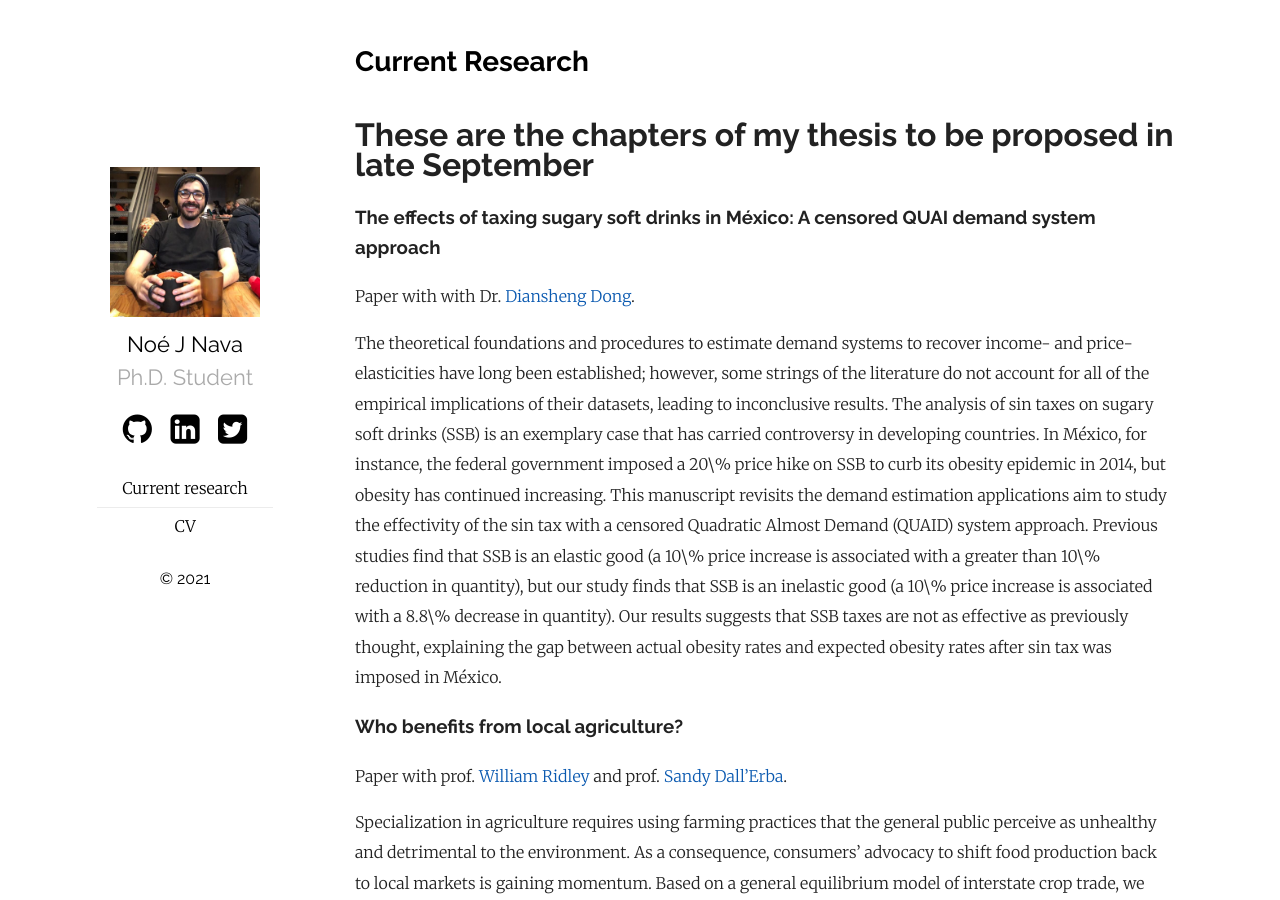
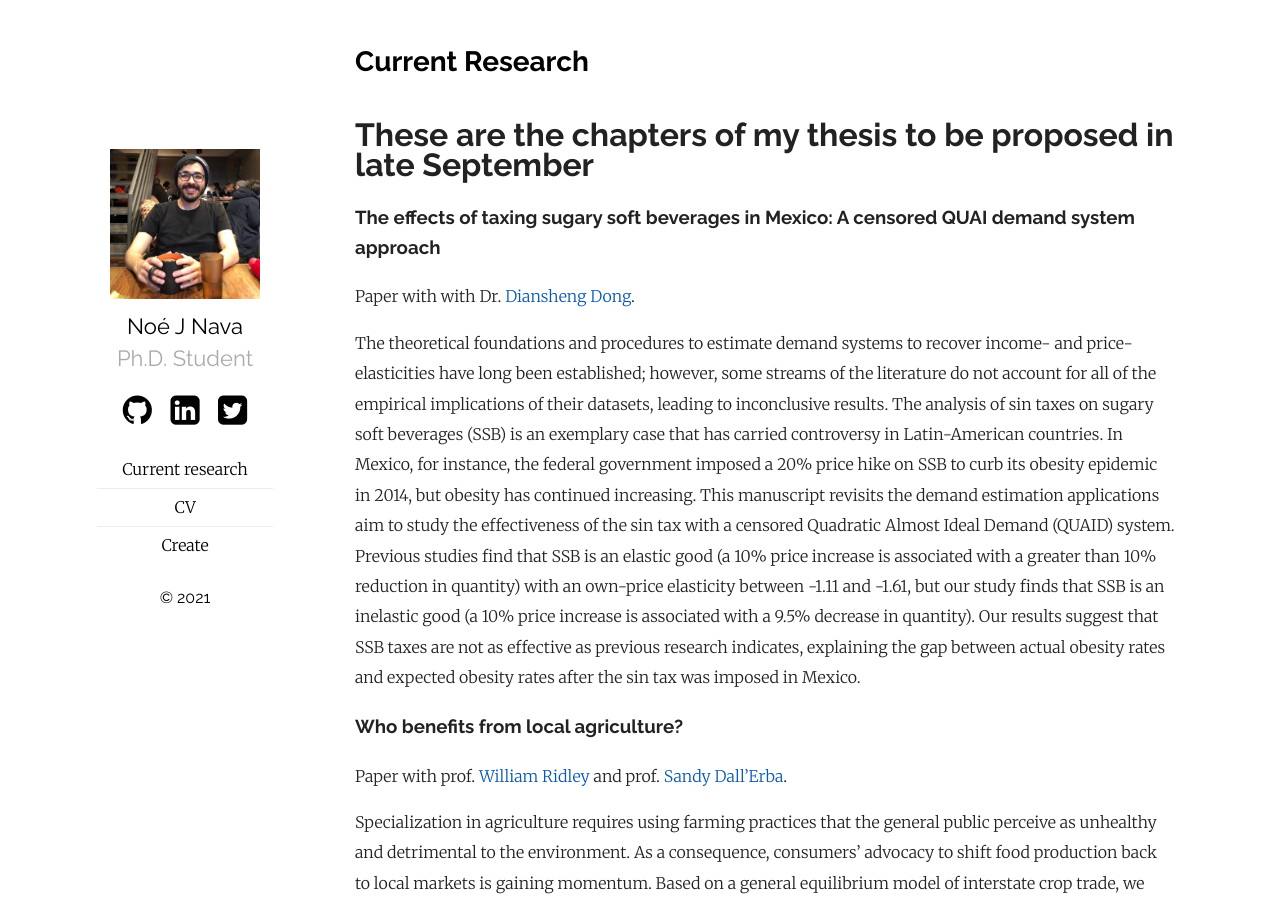
Before and after one commit to noejn2/noejn2.github.io, a Jekyll site: the page built from current-research/current-research.md, in a window 1280 px wide and 900 px high. Built offline with Jekyll 4.4.1, drawn with Linux system fonts in a browser that asks for light colours.

Commit message:
08/09/2021: Early August update -- add create laboratory description, and edit softdrink's abstract.

```diff
--- a/_config.yml
+++ b/_config.yml
@@ -25,8 +25,8 @@ plainwhite:
       url: "/current-research/current-research"
     - title: CV
       url: "/cv/cv_nava.pdf"
-    #- title: R | E | A | L
-    #  url: "http://www.real.illinois.edu/"
+    - title: Create
+      url: "https://publish.illinois.edu/createcenter/"
 
 theme: plainwhite
 
--- a/current-research/current-research.md
+++ b/current-research/current-research.md
@@ -5,12 +5,11 @@ title: "Current Research"
 
 # These are the chapters of my thesis to be proposed in late September
 
-### The effects of taxing sugary soft drinks in México: A censored QUAI demand system  approach
+### The effects of taxing sugary soft beverages in Mexico: A censored QUAI demand system  approach
 
 Paper with with Dr. [Diansheng Dong](https://www.ers.usda.gov/authors/ers-staff-directory/diansheng-dong/).
 
-The theoretical foundations and procedures to estimate demand systems to recover income- and price-elasticities have long been established; however, some strings of the literature do not account for all of the empirical implications of their datasets, leading to inconclusive results. The analysis of sin taxes on sugary soft drinks (SSB) is an exemplary case that has carried controversy in developing countries. In México, for instance, the federal government imposed a 20\% price hike on SSB to curb its obesity epidemic in 2014, but obesity has continued increasing. This manuscript revisits the demand estimation applications aim to study the effectivity of the sin tax with a censored Quadratic Almost Demand (QUAID) system approach. Previous studies find that SSB is an elastic good (a 10\% price increase is associated with a greater than 10\% reduction in quantity), but our study finds that SSB is an inelastic good (a 10\% price increase is associated with a 8.8\% decrease in quantity). Our results suggests that SSB taxes are not as effective as previously thought, explaining the gap between actual obesity rates and expected obesity rates after sin tax was imposed in México.
-
+The theoretical foundations and procedures to estimate demand systems to recover income- and price-elasticities have long been established; however, some streams of the literature do not account for all of the empirical implications of their datasets, leading to inconclusive results. The analysis of sin taxes on sugary soft beverages (SSB) is an exemplary case that has carried controversy in Latin-American countries. In Mexico, for instance, the federal government imposed a 20% price hike on SSB to curb its obesity epidemic in 2014, but obesity has continued increasing. This manuscript revisits the demand estimation applications aim to study the effectiveness of the sin tax with a censored Quadratic Almost Ideal Demand (QUAID) system. Previous studies find that SSB is an elastic good (a 10% price increase is associated with a greater than 10% reduction in quantity) with an own-price elasticity between -1.11 and -1.61, but our study finds that SSB is an inelastic good (a 10% price increase is associated with a 9.5% decrease in quantity). Our results suggest that SSB taxes are not as effective as previous research indicates, explaining the gap between actual obesity rates and expected obesity rates after the sin tax was imposed in Mexico.
 ### Who benefits from local agriculture?
 
 Paper with prof. [William Ridley](https://ace.illinois.edu/directory/wridley) and prof. [Sandy Dall'Erba](https://ace.illinois.edu/directory/dallerba).
```
